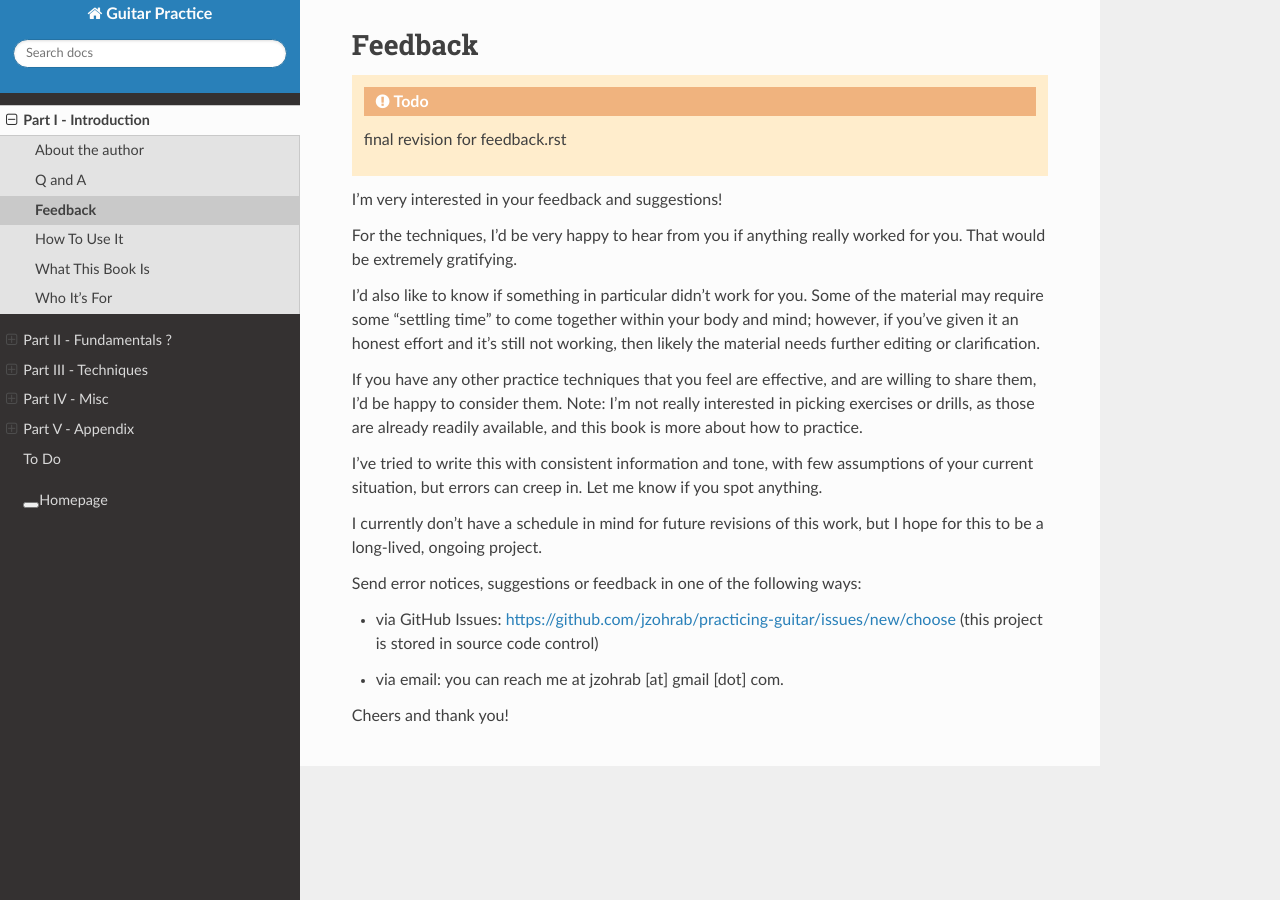
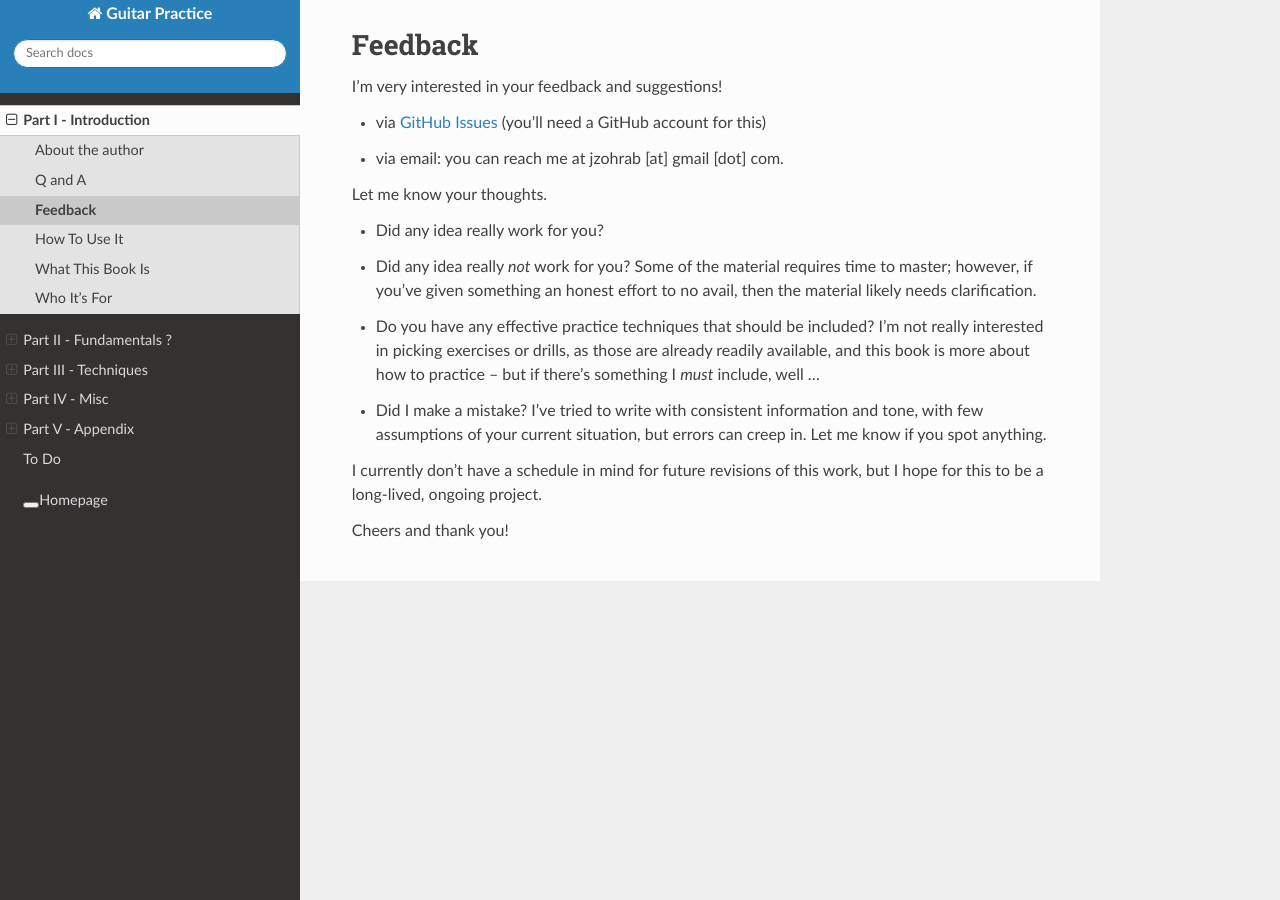
Before and after one commit to jzohrab/practicing-guitar, a Sphinx documentation site: the page built from docs/part-1-intro/feedback.rst, in a window 1280 px wide. Built offline with Sphinx 7.4.7 and the Read the Docs theme 2.0.0, drawn with Linux system fonts in a browser that asks for light colours; a script that is not in the unit is left out.

Commit message:
Feedback.

```diff
--- a/docs/part-1-intro/feedback.rst
+++ b/docs/part-1-intro/feedback.rst
@@ -1,23 +1,18 @@
 Feedback
 --------
 
-.. todo:: final revision for feedback.rst
-
 I'm very interested in your feedback and suggestions!
 
-For the techniques, I’d be very happy to hear from you if anything really worked for you.  That would be extremely gratifying.
+* via `GitHub Issues <https://github.com/jzohrab/practicing-guitar/issues/new/choose>`_ (you'll need a GitHub account for this)
+* via email: you can reach me at jzohrab [at] gmail [dot] com.
 
-I’d also like to know if something in particular didn’t work for you.  Some of the material may require some “settling time” to come together within your body and mind; however, if you’ve given it an honest effort and it’s still not working, then likely the material needs further editing or clarification.
+Let me know your thoughts.
 
-If you have any other practice techniques that you feel are effective, and are willing to share them, I’d be happy to consider them.  Note: I'm not really interested in picking exercises or drills, as those are already readily available, and this book is more about how to practice.
-
-I’ve tried to write this with consistent information and tone, with few assumptions of your current situation, but errors can creep in.  Let me know if you spot anything.
+* Did any idea really work for you?
+* Did any idea really *not* work for you?  Some of the material requires time to master; however, if you’ve given something an honest effort to no avail, then the material likely needs clarification.
+* Do you have any effective practice techniques that should be included?  I'm not really interested in picking exercises or drills, as those are already readily available, and this book is more about how to practice -- but if there's something I *must* include, well ...
+* Did I make a mistake?  I’ve tried to write with consistent information and tone, with few assumptions of your current situation, but errors can creep in.  Let me know if you spot anything.
 
 I currently don’t have a schedule in mind for future revisions of this work, but I hope for this to be a long-lived, ongoing project.
 
-Send error notices, suggestions or feedback in one of the following ways:
-
-* via GitHub Issues: https://github.com/jzohrab/practicing-guitar/issues/new/choose (this project is stored in source code control)
-* via email: you can reach me at jzohrab [at] gmail [dot] com.
-
 Cheers and thank you!
```
